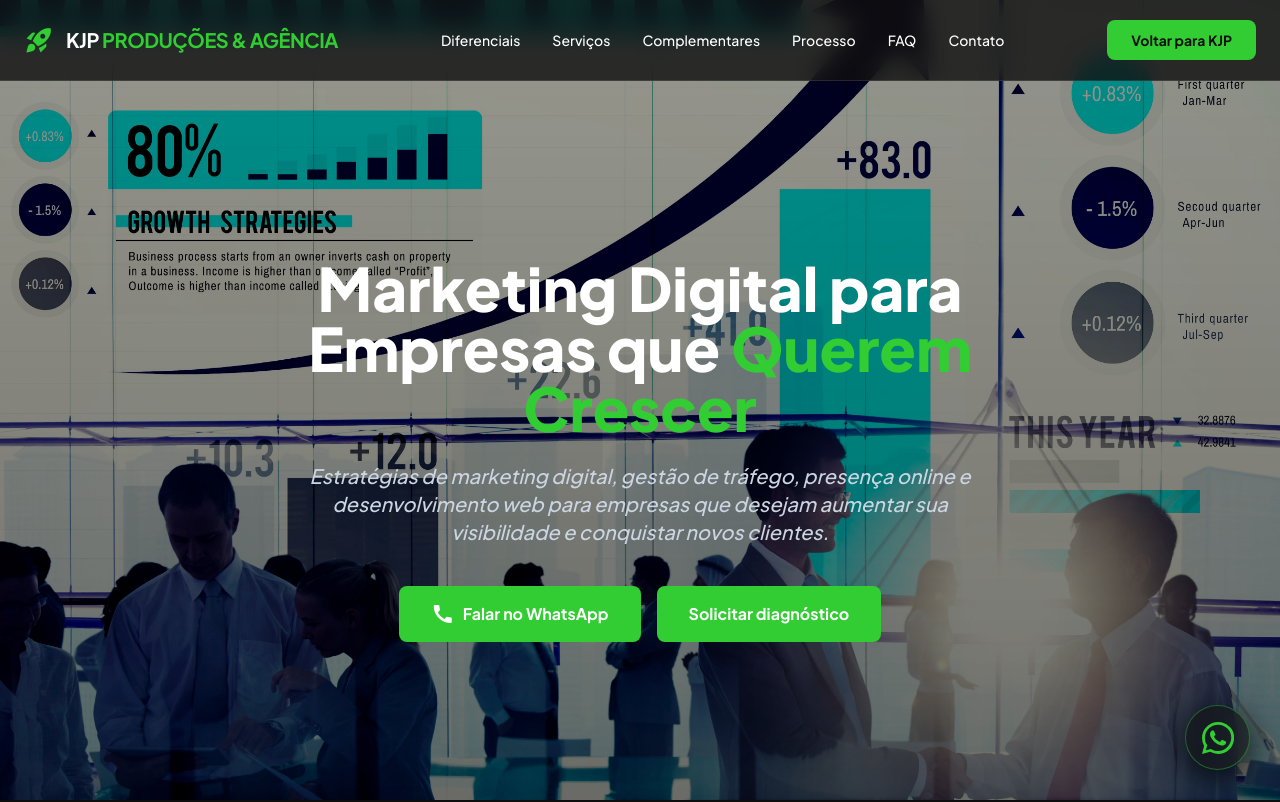
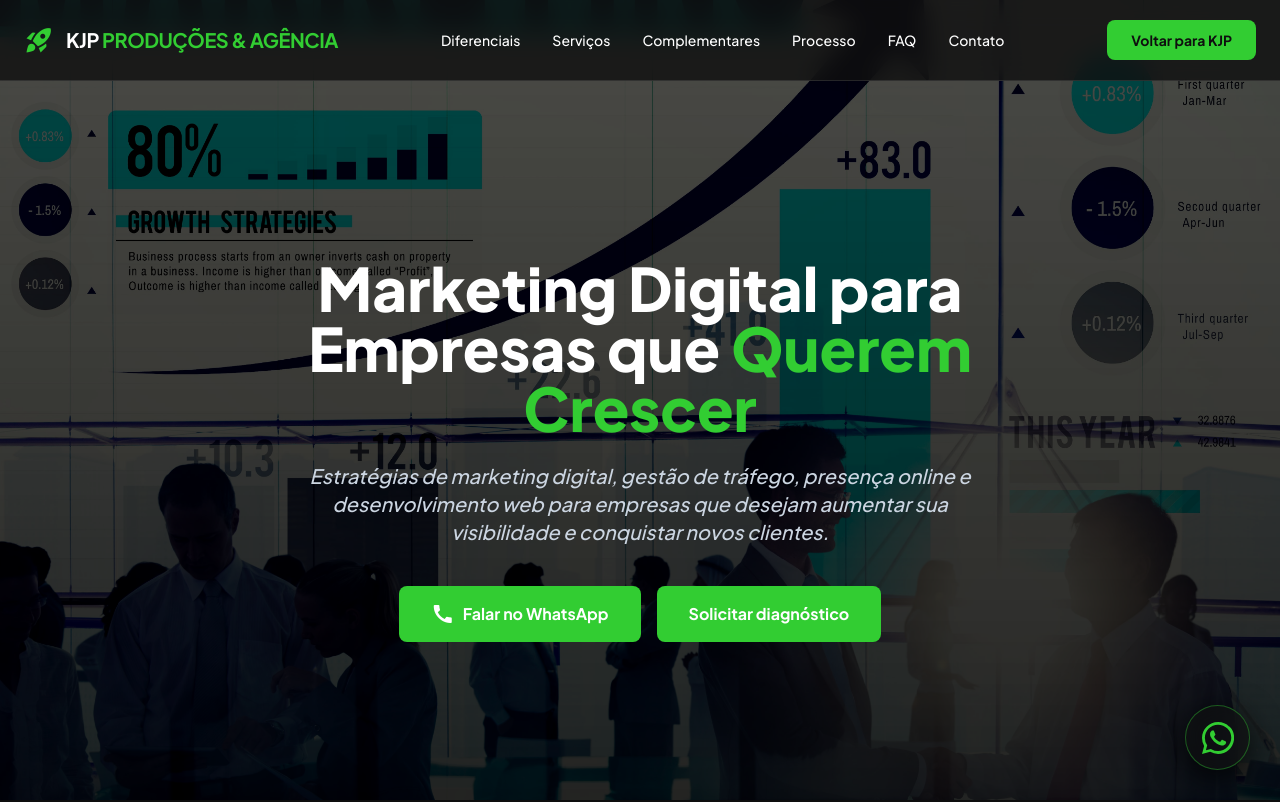
Before and after one commit to andersonjorgeg/agencia-kjp, a website: page agencia-marketing.html in a window 1280 px wide. Shown: the top 802 px of the page. Drawn offline with Linux system fonts and the light colour scheme.

Commit message:
feat: ajuste no bg-fume

```diff
--- a/input.css
+++ b/input.css
@@ -308,7 +308,7 @@ html {
 
 /* --- Agência Marketing Utilities --- */
 .bg-fume {
-    background: linear-gradient(rgba(0, 0, 0, 0.4), rgba(0, 0, 0, 0.55));
+    background: linear-gradient(rgba(0, 0, 0, 0.7), rgba(0, 0, 0, 0.85));
 }
 
 .bg-fume-light {
```
Also changed, not shown: dist/output.css, 1 other file.
